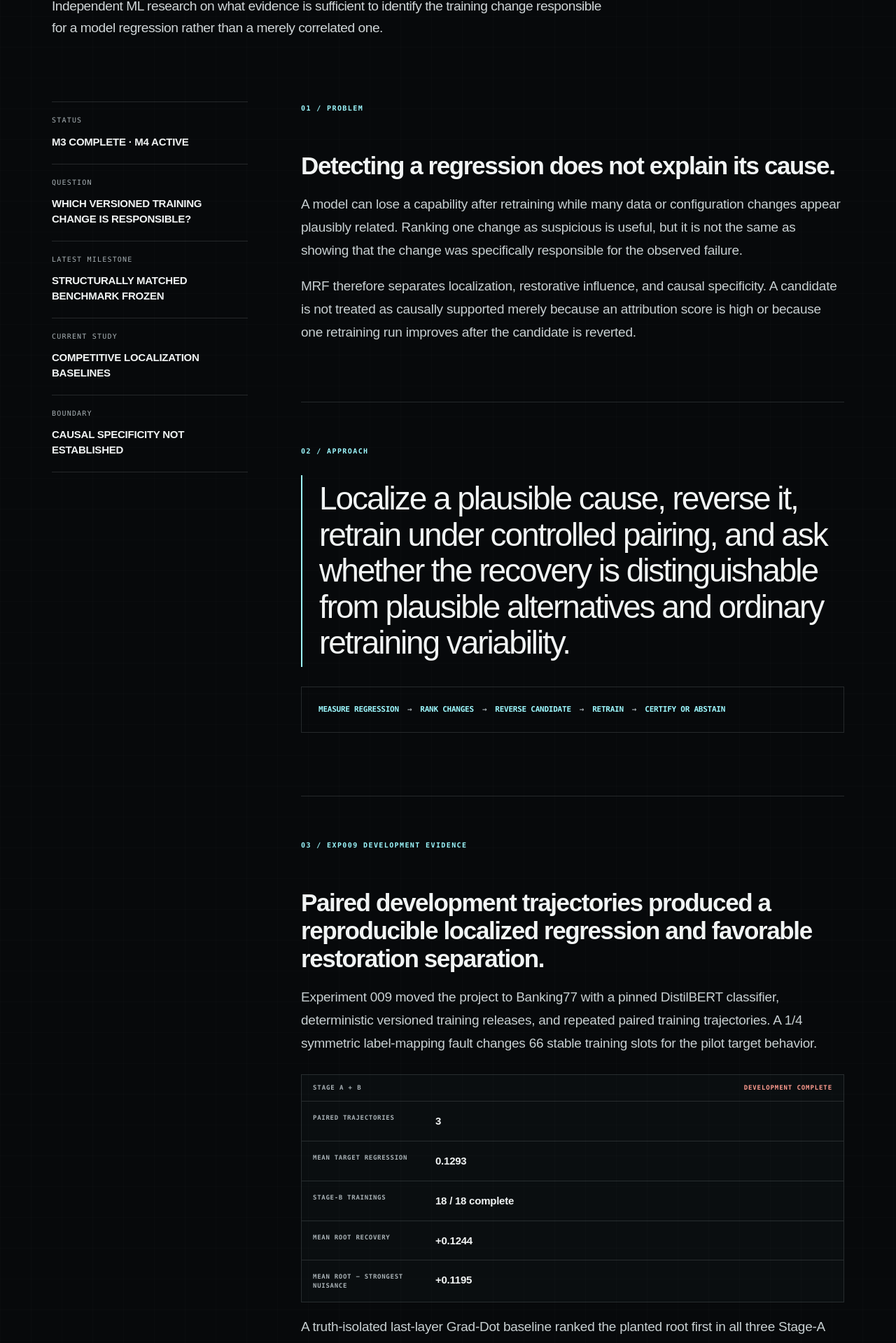
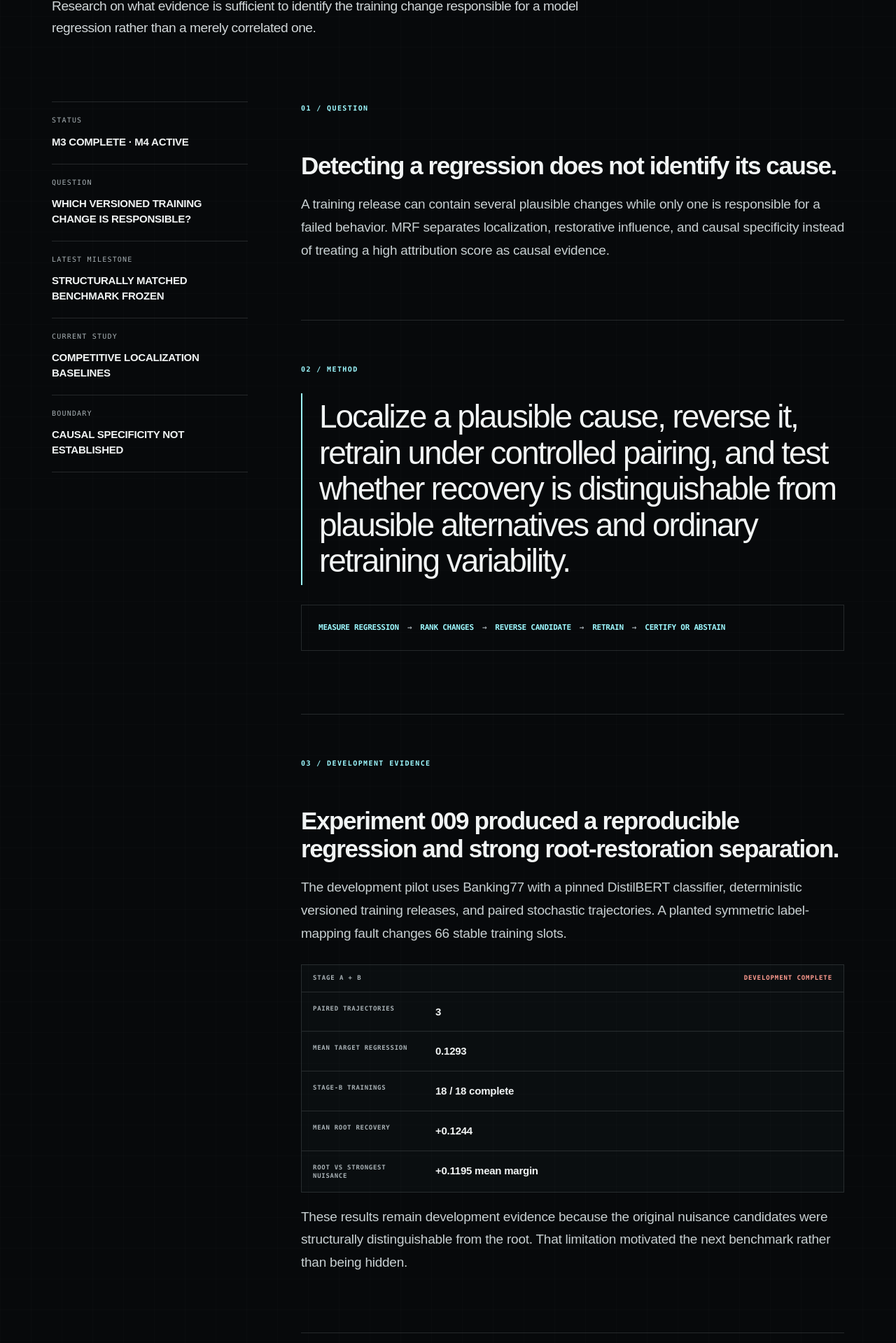
Before and after one commit to Kushrishi/kushrishi.com, a Next.js app: page /research/model-regression-forensics in a window 1280 px wide. Shown: the part 593-2512 px from the top of the page at 70% size. Built offline with nearby package versions, Linux system fonts and the light colour scheme.

Commit message:
Condense Model Regression Forensics research page

```diff
--- a/app/research/model-regression-forensics/page.tsx
+++ b/app/research/model-regression-forensics/page.tsx
@@ -33,7 +33,7 @@ export default function ResearchPage() {
       </header>
 
       <section className="research-hero-page">
-        <div className="section-label">PROJECT 001 / ACTIVE RESEARCH / EXP009 · M4</div>
+        <div className="section-label">PROJECT 002 / PUBLIC RESEARCH / M4 ACTIVE</div>
         <h1>
           MODEL
           <br />
@@ -42,8 +42,8 @@ export default function ResearchPage() {
           <em>FORENSICS.</em>
         </h1>
         <p className="hero-deck">
-          Independent ML research on what evidence is sufficient to identify the training change
-          responsible for a model regression rather than a merely correlated one.
+          Research on what evidence is sufficient to identify the training change responsible for a
+          model regression rather than a merely correlated one.
         </p>
       </section>
 
@@ -57,26 +57,20 @@ export default function ResearchPage() {
         </aside>
 
         <div className="research-copy">
-          <section className="research-block" id="problem">
-            <div className="research-block-index">01 / PROBLEM</div>
-            <h2>Detecting a regression does not explain its cause.</h2>
+          <section className="research-block" id="question">
+            <div className="research-block-index">01 / QUESTION</div>
+            <h2>Detecting a regression does not identify its cause.</h2>
             <p>
-              A model can lose a capability after retraining while many data or configuration
-              changes appear plausibly related. Ranking one change as suspicious is useful, but it
-              is not the same as showing that the change was specifically responsible for the
-              observed failure.
-            </p>
-            <p>
-              MRF therefore separates localization, restorative influence, and causal specificity.
-              A candidate is not treated as causally supported merely because an attribution score
-              is high or because one retraining run improves after the candidate is reverted.
+              A training release can contain several plausible changes while only one is responsible
+              for a failed behavior. MRF separates localization, restorative influence, and causal
+              specificity instead of treating a high attribution score as causal evidence.
             </p>
           </section>
 
-          <section className="research-block" id="approach">
-            <div className="research-block-index">02 / APPROACH</div>
+          <section className="research-block" id="method">
+            <div className="research-block-index">02 / METHOD</div>
             <blockquote>
-              Localize a plausible cause, reverse it, retrain under controlled pairing, and ask whether the recovery is distinguishable from plausible alternatives and ordinary retraining variability.
+              Localize a plausible cause, reverse it, retrain under controlled pairing, and test whether recovery is distinguishable from plausible alternatives and ordinary retraining variability.
             </blockquote>
             <div className="pipeline research-pipeline">
               <span>MEASURE REGRESSION</span>
@@ -92,13 +86,12 @@ export default function ResearchPage() {
           </section>
 
           <section className="research-block" id="development">
-            <div className="research-block-index">03 / EXP009 DEVELOPMENT EVIDENCE</div>
-            <h2>Paired development trajectories produced a reproducible localized regression and favorable restoration separation.</h2>
+            <div className="research-block-index">03 / DEVELOPMENT EVIDENCE</div>
+            <h2>Experiment 009 produced a reproducible regression and strong root-restoration separation.</h2>
             <p>
-              Experiment 009 moved the project to Banking77 with a pinned DistilBERT classifier,
-              deterministic versioned training releases, and repeated paired training trajectories.
-              A 1/4 symmetric label-mapping fault changes 66 stable training slots for the pilot
-              target behavior.
+              The development pilot uses Banking77 with a pinned DistilBERT classifier, deterministic
+              versioned training releases, and paired stochastic trajectories. A planted symmetric
+              label-mapping fault changes 66 stable training slots.
             </p>
             <div className="experiment-panel">
               <div className="experiment-head"><span>STAGE A + B</span><strong>DEVELOPMENT COMPLETE</strong></div>
@@ -106,33 +99,24 @@ export default function ResearchPage() {
               <div className="experiment-row"><span>MEAN TARGET REGRESSION</span><b>0.1293</b></div>
               <div className="experiment-row"><span>STAGE-B TRAININGS</span><b>18 / 18 complete</b></div>
               <div className="experiment-row"><span>MEAN ROOT RECOVERY</span><b>+0.1244</b></div>
-              <div className="experiment-row"><span>MEAN ROOT − STRONGEST NUISANCE</span><b>+0.1195</b></div>
+              <div className="experiment-row"><span>ROOT VS STRONGEST NUISANCE</span><b>+0.1195 mean margin</b></div>
             </div>
             <p>
-              A truth-isolated last-layer Grad-Dot baseline ranked the planted root first in all
-              three Stage-A trajectories. Root restoration also exceeded every nuisance restoration
-              in all three Stage-B trajectories. These are development results, not confirmatory
-              causal-certification evidence.
+              These results remain development evidence because the original nuisance candidates
+              were structurally distinguishable from the root. That limitation motivated the next
+              benchmark rather than being hidden.
             </p>
           </section>
 
-          <section className="research-block" id="m3">
-            <div className="research-block-index">04 / M3 STRUCTURALLY MATCHED BENCHMARK</div>
-            <h2>The next benchmark removes a structural shortcut exposed by the development pilot.</h2>
+          <section className="research-block" id="benchmark">
+            <div className="research-block-index">04 / MATCHED BENCHMARK</div>
+            <h2>M3 removes the structural shortcut before testing localization again.</h2>
             <p>
-              The Stage-A/Stage-B nuisance construction was useful for intervention-effect
-              development, but root and nuisance diffs were structurally distinguishable. M3 was
-              therefore designed so that every candidate has the same observable change structure:
-              exactly 66 stable-slot label changes, 33 in each direction, zero text changes,
-              preserved aggregate label mass, two touched labels, and the same candidate-facing
-              schema.
-            </p>
-            <p>
-              The original protocol requested three worlds of five globally intent-disjoint
-              candidates. Before any matched-benchmark model training, clean-only capacity analysis
-              found a maximum matching of 13 eligible disjoint pairs, fewer than the 15 required.
-              The eligibility rule was not weakened. A prospective amendment reduced the design to
-              two complete worlds.
+              Every candidate in the new benchmark has the same observable change structure: 66
+              stable-slot label changes, 33 in each direction, no text changes, preserved aggregate
+              label mass, and two touched labels. The original three-world design was infeasible
+              under the frozen eligibility rules, so a prospective amendment reduced it to two
+              complete worlds before any matched-benchmark model training.
             </p>
             <div className="experiment-panel">
               <div className="experiment-head"><span>M3</span><strong>COMPLETE</strong></div>
@@ -142,66 +126,31 @@ export default function ResearchPage() {
               <div className="experiment-row"><span>STRUCTURAL PREFLIGHT</span><b>passed</b></div>
               <div className="experiment-row"><span>MATCHED MODEL TRAINING</span><b>not yet performed</b></div>
             </div>
-            <p>
-              Passing M3 establishes benchmark construction only. It does not establish that any
-              diagnostic can localize the root in the new worlds, and it does not establish causal
-              specificity.
-            </p>
           </section>
 
           <section className="research-block" id="current">
             <div className="research-block-index">05 / CURRENT MILESTONE</div>
-            <h2>M4 tests whether localization remains meaningful once the candidate structure is matched.</h2>
+            <h2>M4 measures how much localization signal remains once candidate structure is matched.</h2>
             <p>
-              The current milestone compares target-compatible diagnostics before any later
-              certify/abstain protocol is treated as confirmatory. Required baselines include a
-              seeded random reference, a simple semantic or changed-record-overlap reference where
-              applicable, target-faithful last-layer Grad-Dot, and modern influence/data-attribution
-              methods only when their objective can be implemented faithfully for the frozen target.
-            </p>
-            <blockquote>
-              If a simple baseline solves localization, that is a result — not a reason to redesign the benchmark after seeing it.
-            </blockquote>
-          </section>
-
-          <section className="research-block" id="why">
-            <div className="research-block-index">06 / WHY CERTIFICATION IS SEPARATE</div>
-            <h2>Earlier experiments showed why attribution and causal verification cannot be collapsed.</h2>
-            <p>
-              In Experiment 008, the planted root was localized correctly and restoring it fully
-              recovered the target in both worlds. Yet some non-root restorations also produced
-              material recovery, so the prospectively defined causal-specificity criterion failed.
-            </p>
-            <p>
-              Experiment 009 therefore treats retraining variability and plausible alternative
-              interventions as part of the causal test. The eventual research target is a
-              prospectively defined certify-or-abstain decision, not a claim that every regression
-              has a uniquely identifiable training-data cause.
+              M4 will compare a seeded random reference, a simple semantic or changed-record-overlap
+              baseline, target-faithful last-layer Grad-Dot, and modern influence or data-attribution
+              methods only when their objectives can be implemented faithfully for the frozen
+              target. If a simple baseline solves localization, that is a valid result and not a
+              reason to redesign the benchmark after observing it.
             </p>
           </section>
 
-          <section className="research-block" id="technical">
-            <div className="research-block-index">07 / TECHNICAL SNAPSHOT</div>
-            <h2>Controlled training with explicit provenance.</h2>
-            <div className="method-grid technical-grid">
-              <div><span>TASK</span><strong>Banking77 · DistilBERT</strong><p>Natural-language intent classification with versioned training releases.</p></div>
-              <div><span>TRAINING</span><strong>PyTorch · Transformers</strong><p>Paired initialization and training schedules for controlled retraining.</p></div>
-              <div><span>EVALUATION</span><strong>Target + protected behavior</strong><p>Materiality, locality, restoration effects, and stochastic variability are separated.</p></div>
-              <div><span>REPRODUCIBILITY</span><strong>Configs · seeds · hashes · CI</strong><p>Protocols, source identities, manifests, runtime provenance, and negative results are retained.</p></div>
-            </div>
-          </section>
-
           <section className="research-block" id="scope">
-            <div className="research-block-index">08 / SCOPE + CODE</div>
-            <h2>The current benchmark is stronger; the scientific claim is still deliberately incomplete.</h2>
+            <div className="research-block-index">06 / SCOPE + CODE</div>
+            <h2>The benchmark is frozen; the central causal claim is still untested.</h2>
             <p>
-              MRF does not currently establish successful localization on the new matched benchmark,
+              MRF does not currently establish successful localization on the matched benchmark,
               confirmatory causal certification, superiority to modern attribution methods,
               cross-model or cross-dataset generalization, or a completed publication.
             </p>
             <p>
-              The public repository contains the experimental protocols, code, tests, development
-              evidence, matched-benchmark construction, claims ledger, and roadmap.
+              The public repository contains the protocols, code, tests, development evidence,
+              matched-benchmark construction, claims ledger, and roadmap.
             </p>
             <a className="text-link" href="https://github.com/Kushrishi/model-regression-forensics" target="_blank" rel="noreferrer">View repository →</a>
           </section>
```
